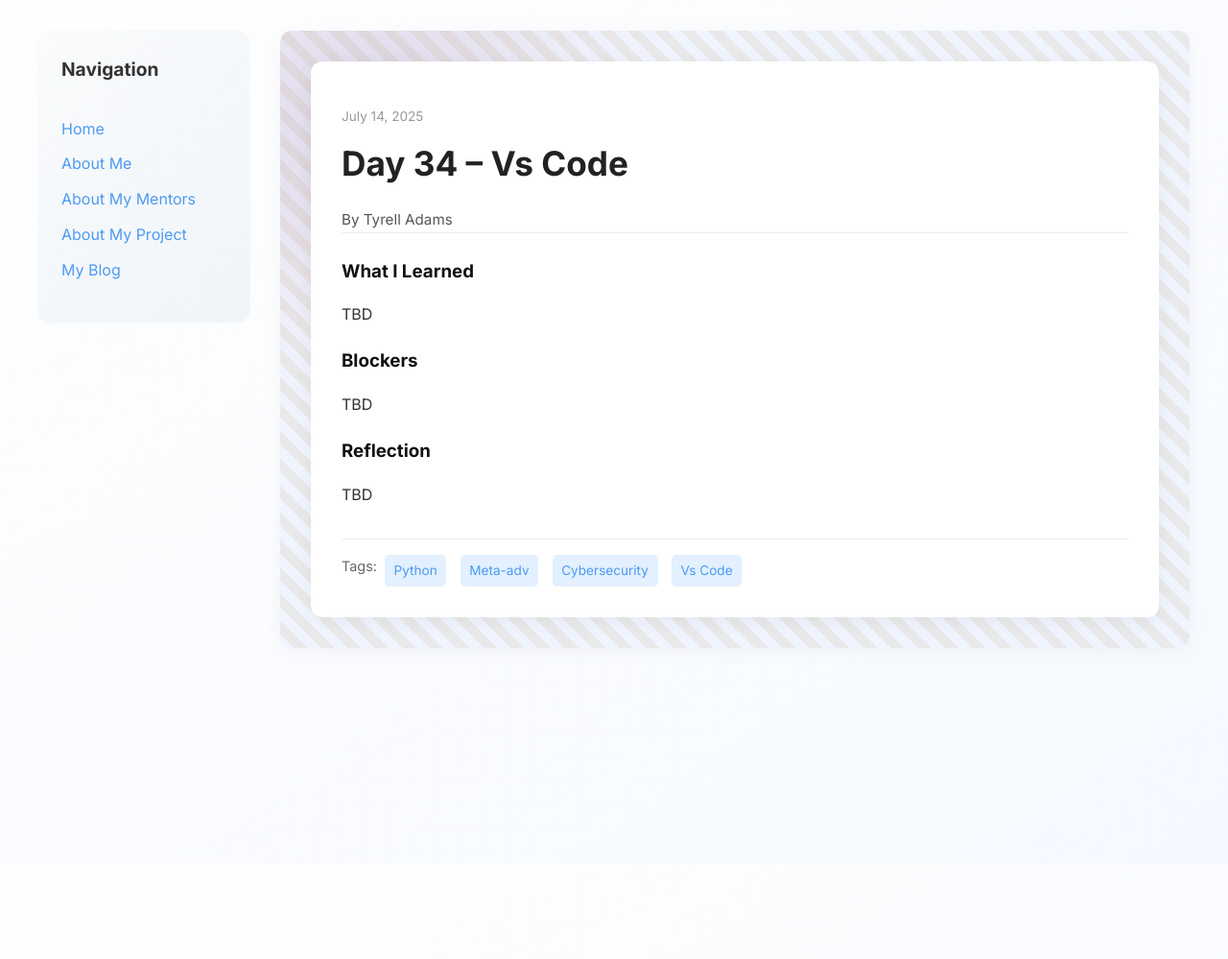
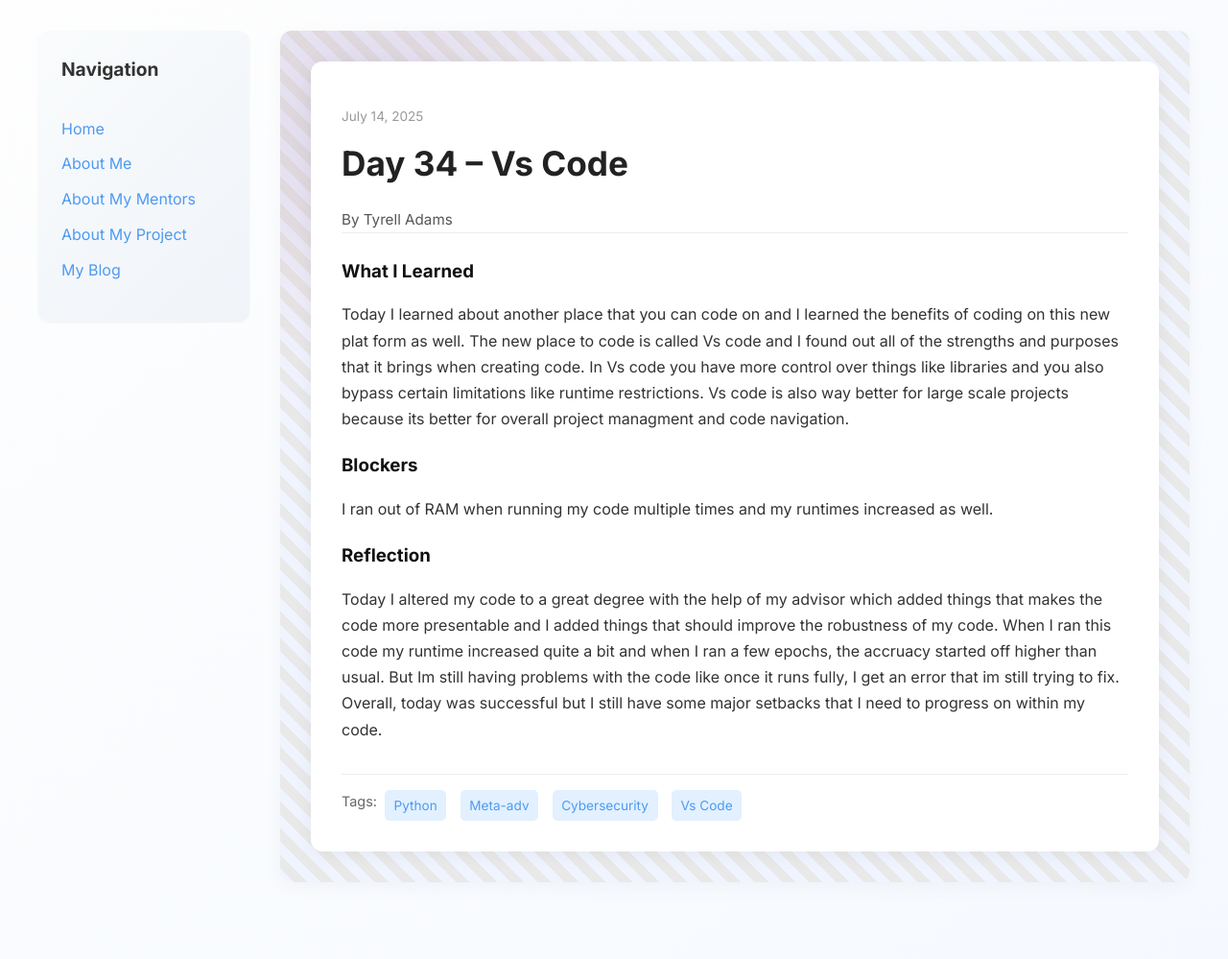
Before and after one commit to Tyrell-Adams/Tyrell-Adams.github.io, a Jekyll site: the page built from _posts/2025-07-14-day-35.md, in a window 1280 px wide. Shown: the whole page at 96% size. Built offline with Jekyll 4.4.1, drawn with Linux system fonts in a browser that asks for light colours; before the commit the page ends 900 px from its top, so only the background shows below that.

Commit message:
Update 2025-07-14-day-35.md

```diff
--- a/_posts/2025-07-14-day-35.md
+++ b/_posts/2025-07-14-day-35.md
@@ -7,9 +7,9 @@ permalink: /day34.html
 tags: ["Python", "Meta-adv", "Cybersecurity", "Vs Code"]
 
 what_i_learned: |
-  TBD
+  Today I learned about another place that you can code on and I learned the benefits of coding on this new plat form as well. The new place to code is called Vs code and I found out all of the strengths and purposes that it brings when creating code. In Vs code you have more control over things like libraries and you also bypass certain limitations like runtime restrictions. Vs code is also way better for large scale projects because its better for overall project managment and code navigation.
 blockers: |
-  TBD
+  I ran out of RAM when running my code multiple times and my runtimes increased as well.
 reflection: |
-  TBD
+  Today I altered my code to a great degree with the help of my advisor which added things that makes the code more presentable and I added things that should improve the robustness of my code. When I ran this code my runtime increased quite a bit and when I ran a few epochs, the accruacy started off higher than usual. But Im still having problems with the code like once it runs fully, I get an error that im still trying to fix. Overall, today was successful but I still have some major setbacks that I need to progress on within my code.
 ---
```
